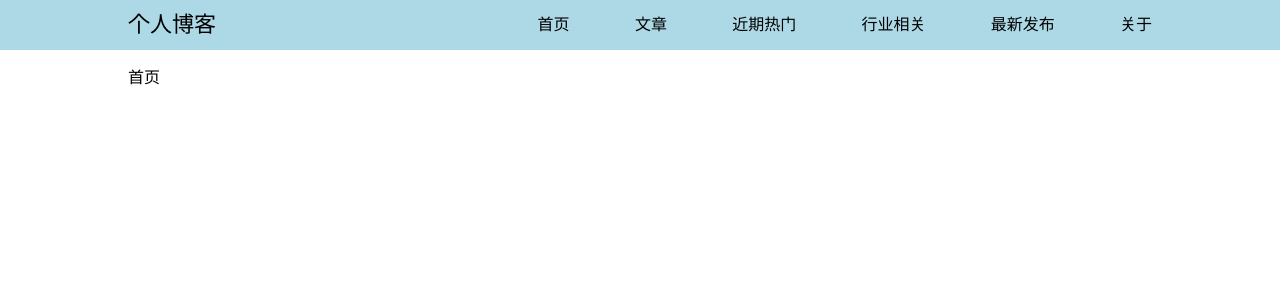
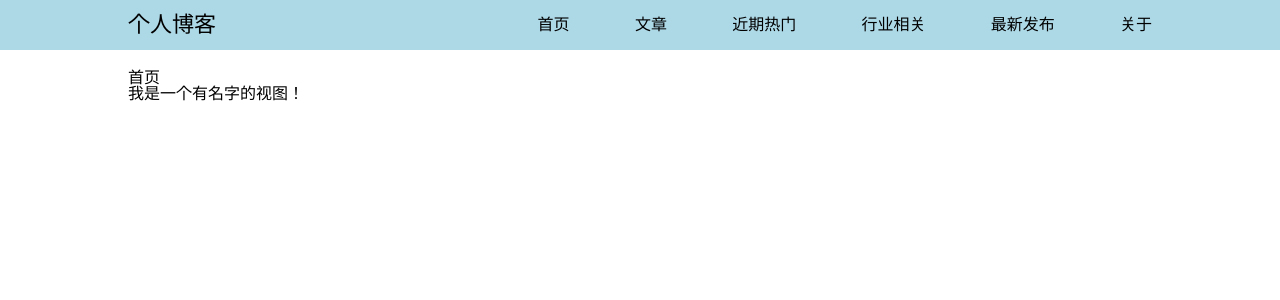
Before and after one commit to coder-WangYu/VueRouter-test-code, a Vue app: page / in a window 1280 px wide. Shown: the top 300 px of the page. Built offline with nearby package versions, Linux system fonts and the light colour scheme.

Commit message:
命名视图

```diff
--- a/src/App.vue
+++ b/src/App.vue
@@ -15,6 +15,7 @@
     </div>
     <div class="container">
       <router-view />
+      <router-view name="haveName" />
     </div>
   </div>
 </template>
--- /dev/null
+++ b/src/components/haveName.vue
@@ -0,0 +1,5 @@
+<template>
+  <div class="haveName">
+    我是一个有名字的视图！
+  </div>
+</template>
--- a/src/router/index.js
+++ b/src/router/index.js
@@ -9,7 +9,10 @@ export default new VueRouter({
   routes: [
     {
       path: '/',
-      component: Home,
+      components: {
+        default: Home,
+        haveName: () => import("../components/haveName.vue"),
+      },
     },
     {
       path: '/article',
```
